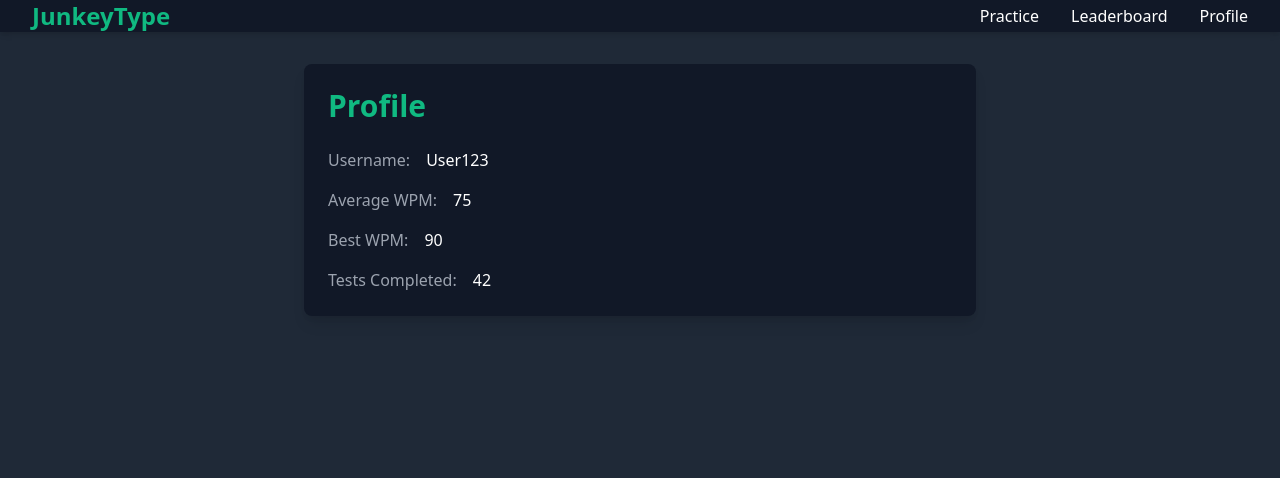
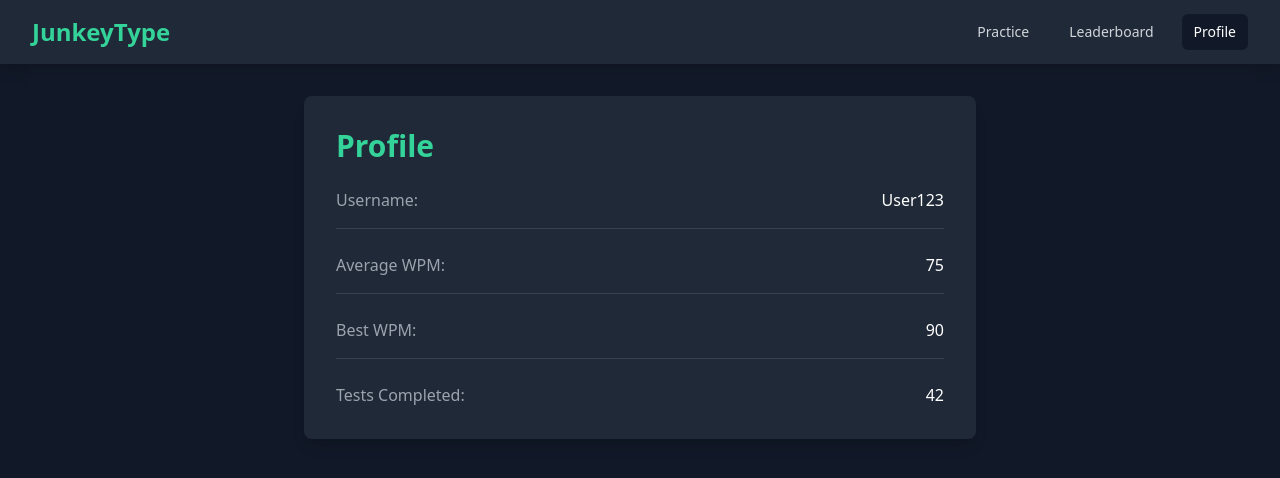
Before and after one commit to Mythsoul/JunkyType, a React (Vite) app in the folder fe/: page /profile in a window 1280 px wide. Shown: the top 478 px of the page. Built offline with nearby package versions, Linux system fonts and the light colour scheme.

Commit message:
improve ui layout

```diff
--- a/fe/package.json
+++ b/fe/package.json
@@ -10,9 +10,11 @@
     "preview": "vite preview"
   },
   "dependencies": {
+    "@reduxjs/toolkit": "^2.5.0",
     "cors": "^2.8.5",
     "react": "^18.3.1",
     "react-dom": "^18.3.1",
+    "react-redux": "^9.2.0",
     "react-router-dom": "^7.1.1"
   },
   "devDependencies": {
--- a/fe/src/App.jsx
+++ b/fe/src/App.jsx
@@ -1,23 +1,38 @@
 import React from "react";
 import { BrowserRouter, Routes, Route } from 'react-router-dom';
-import Navbar from './components/navbar';
+import { Provider } from 'react-redux';
+import store from './store/store';
+import { useSelector } from 'react-redux';
+import Navbar from "./components/navbar";
 import Typearea from "./components/Typearea";
 import Leaderboard from "./components/Leaderboard";
 import Profile from "./components/Profile";
 
-function App() {
+function AppContent() {
+  const theme = useSelector((state) => state.settings.theme);
+
   return (
     <BrowserRouter>
-      <div className="min-h-screen bg-gray-800">
+      <div className={`min-h-screen ${theme === 'dark' ? 'bg-gray-900 text-white' : 'bg-gray-100 text-gray-900'}`}>
         <Navbar />
-        <Routes>
-          <Route path="/" element={<Typearea />} />
-          <Route path="/leaderboard" element={<Leaderboard />} />
-          <Route path="/profile" element={<Profile />} />
-        </Routes>
+        <main className="container mx-auto px-4 py-8">
+          <Routes>
+            <Route path="/" element={<Typearea />} />
+            <Route path="/leaderboard" element={<Leaderboard />} />
+            <Route path="/profile" element={<Profile />} />
+          </Routes>
+        </main>
       </div>
     </BrowserRouter>
   );
 }
 
+function App() {
+  return (
+    <Provider store={store}>
+      <AppContent />
+    </Provider>
+  );
+}
+
 export default App;
--- a/fe/src/components/Info.jsx
+++ b/fe/src/components/Info.jsx
@@ -1,23 +1,27 @@
 import React from 'react';
+import { useSelector } from 'react-redux';
 
 const Info = ({ wpm, isTypingCorrect, isStarted }) => {
+  const theme = useSelector((state) => state.settings.theme);
+
   return (
-    <div className="fixed right-10 top-1/2 transform -translate-y-1/2">
-      <div className="bg-white/90 backdrop-blur-sm rounded-lg shadow-lg p-6 space-y-4">
+    <div className={`rounded-lg shadow-lg p-6 space-y-4 ${theme === 'dark' ? 'bg-gray-800' : 'bg-white'}`}>
       <div className="space-y-2">
-          <h2 className="text-lg font-semibold text-slate-700">Stats</h2>
+        <h2 className={`text-lg font-semibold ${theme === 'dark' ? 'text-green-400' : 'text-green-600'}`}>Stats</h2>
         <div className="space-y-3">
           <div>
-              <p className="text-sm text-slate-500">Speed</p>
-              <p className="text-3xl font-bold text-blue-600">
+            <p className={theme === 'dark' ? 'text-gray-400' : 'text-gray-600'}>Speed</p>
+            <p className={`text-3xl font-bold ${theme === 'dark' ? 'text-blue-400' : 'text-blue-600'}`}>
               {isStarted ? wpm : 0} <span className="text-sm">WPM</span>
             </p>
           </div>
 
           <div>
-              <p className="text-sm text-slate-500">Status</p>
+            <p className={theme === 'dark' ? 'text-gray-400' : 'text-gray-600'}>Status</p>
             <div className={`text-lg font-medium ${
-                isTypingCorrect ? 'text-emerald-500' : 'text-rose-500'
+              isTypingCorrect
+                ? theme === 'dark' ? 'text-green-400' : 'text-green-600'
+                : theme === 'dark' ? 'text-red-400' : 'text-red-600'
             }`}>
               {isStarted ? (
                 isTypingCorrect ? '✓ Correct' : '× Incorrect'
@@ -28,7 +32,6 @@ const Info = ({ wpm, isTypingCorrect, isStarted }) => {
         </div>
       </div>
     </div>
-    </div>
   );
 };
 
--- a/fe/src/components/Navbar.jsx
+++ b/fe/src/components/Navbar.jsx
@@ -1,23 +1,46 @@
 import React from 'react';
 import { Link, NavLink } from 'react-router-dom';
+import { useSelector } from 'react-redux';
 
 function Navbar() {
+  const theme = useSelector((state) => state.settings.theme);
+
   return (
-    <nav className="bg-gray-900 h-[70px] px-8 shadow-md">
-      <div className="h-full max-w-7xl mx-auto flex items-center justify-between">
-        <NavLink to="/" className="text-green-500 text-2xl font-bold no-underline">
+    <nav className={theme === 'dark' ? 'bg-gray-800 shadow-lg' : 'bg-white shadow-lg'}>
+      <div className="max-w-7xl mx-auto px-4 sm:px-6 lg:px-8">
+        <div className="flex items-center justify-between h-16">
+          <Link to="/" className={`text-2xl font-bold no-underline ${theme === 'dark' ? 'text-green-400' : 'text-green-600'}`}>
             JunkeyType
-        </NavLink>
-        <div className="flex gap-8">
-          <NavLink to="/" className="text-white hover:text-green-500 transition-colors duration-300 no-underline">
+          </Link>
+          <div className="flex space-x-4">
+            <NavLink to="/" className={({ isActive }) =>
+              `px-3 py-2 rounded-md text-sm font-medium no-underline transition-colors duration-300
+              ${isActive
+                ? theme === 'dark' ? 'bg-gray-900 text-white' : 'bg-gray-200 text-gray-900'
+                : theme === 'dark' ? 'text-gray-300 hover:bg-gray-700 hover:text-white' : 'text-gray-600 hover:bg-gray-100 hover:text-gray-900'
+              }`
+            }>
               Practice
             </NavLink>
-          <NavLink to="/leaderboard" className="text-white hover:text-green-500 transition-colors duration-300 no-underline">
+            <NavLink to="/leaderboard" className={({ isActive }) =>
+              `px-3 py-2 rounded-md text-sm font-medium no-underline transition-colors duration-300
+              ${isActive
+                ? theme === 'dark' ? 'bg-gray-900 text-white' : 'bg-gray-200 text-gray-900'
+                : theme === 'dark' ? 'text-gray-300 hover:bg-gray-700 hover:text-white' : 'text-gray-600 hover:bg-gray-100 hover:text-gray-900'
+              }`
+            }>
               Leaderboard
             </NavLink>
-          <NavLink to="/profile" className="text-white hover:text-green-500 transition-colors duration-300 no-underline">
+            <NavLink to="/profile" className={({ isActive }) =>
+              `px-3 py-2 rounded-md text-sm font-medium no-underline transition-colors duration-300
+              ${isActive
+                ? theme === 'dark' ? 'bg-gray-900 text-white' : 'bg-gray-200 text-gray-900'
+                : theme === 'dark' ? 'text-gray-300 hover:bg-gray-700 hover:text-white' : 'text-gray-600 hover:bg-gray-100 hover:text-gray-900'
+              }`
+            }>
               Profile
             </NavLink>
+          </div>
         </div>
       </div>
     </nav>
--- a/fe/src/components/Profile.jsx
+++ b/fe/src/components/Profile.jsx
@@ -2,25 +2,25 @@ import React from 'react';
 
 function Profile() {
   return (
-    <div className="container mx-auto px-4 py-8">
-      <div className="max-w-2xl mx-auto bg-gray-900 rounded-lg shadow-lg p-6">
-        <h2 className="text-3xl font-bold text-green-500 mb-6">Profile</h2>
-        <div className="space-y-4">
-          <div className="flex items-center space-x-4">
+    <div className="max-w-2xl mx-auto bg-gray-800 rounded-lg shadow-lg overflow-hidden">
+      <div className="p-8">
+        <h2 className="text-3xl font-bold text-green-400 mb-6">Profile</h2>
+        <div className="space-y-6">
+          <div className="flex items-center justify-between border-b border-gray-700 pb-4">
             <span className="text-gray-400">Username:</span>
-            <span className="text-white">User123</span>
+            <span className="text-white font-medium">User123</span>
           </div>
-          <div className="flex items-center space-x-4">
+          <div className="flex items-center justify-between border-b border-gray-700 pb-4">
             <span className="text-gray-400">Average WPM:</span>
-            <span className="text-white">75</span>
+            <span className="text-white font-medium">75</span>
           </div>
-          <div className="flex items-center space-x-4">
+          <div className="flex items-center justify-between border-b border-gray-700 pb-4">
             <span className="text-gray-400">Best WPM:</span>
-            <span className="text-white">90</span>
+            <span className="text-white font-medium">90</span>
           </div>
-          <div className="flex items-center space-x-4">
+          <div className="flex items-center justify-between">
             <span className="text-gray-400">Tests Completed:</span>
-            <span className="text-white">42</span>
+            <span className="text-white font-medium">42</span>
           </div>
         </div>
       </div>
--- a/fe/src/components/Typearea.jsx
+++ b/fe/src/components/Typearea.jsx
@@ -1,10 +1,13 @@
-import React from 'react';
-import { useState, useEffect } from 'react';
+import React, { useState, useEffect } from 'react';
+import { useSelector } from 'react-redux';
 import Info from './Info';
+import Options from './Options';
 
 const DisplayText = ({ targetText, userInput }) => {
+  const theme = useSelector((state) => state.settings.theme);
+
   return (
-    <div className="bg-white/80 backdrop-blur-sm rounded-lg shadow-lg p-8 w-full max-w-3xl select-none">
+    <div className={`rounded-lg shadow-lg p-8 w-full select-none ${theme === 'dark' ? 'bg-gray-800' : 'bg-white'}`}>
       <div className="text-2xl font-mono leading-relaxed tracking-wide">
         {targetText.split('').map((char, index) => (
           <span
@@ -12,9 +15,9 @@ const DisplayText = ({ targetText, userInput }) => {
             className={
               index < userInput.length
                 ? userInput[index] === char
-                  ? 'text-emerald-500 font-medium'
-                  : 'text-rose-500 bg-rose-100'
-                : 'text-slate-600'
+                  ? 'text-green-500 font-medium'
+                  : `text-red-500 ${theme === 'dark' ? 'bg-red-900/20' : 'bg-red-100'}`
+                : theme === 'dark' ? 'text-gray-500' : 'text-gray-400'
             }
           >
             {char}
@@ -26,6 +29,9 @@ const DisplayText = ({ targetText, userInput }) => {
 };
 
 function Typearea() {
+
+
+  const theme = useSelector((state) => state.settings.theme);
     // Add new states for WPM calculation
     const [startTime, setStartTime] = useState(null);
     const [wpm, setWpm] = useState(0);
@@ -33,7 +39,7 @@ function Typearea() {
 
     const [Allwords, setAllwords] = useState([]);
     const [words, setWords] = useState([]);
-  const [language, setLanguage] = useState('english');
+    const language = useSelector((state) => state.settings.language);
     const [pressedKey, setPressedKey] = useState('');
     const [istextloading, setIstextloading] = useState(false);
     const [isTyping, setIsTyping] = useState(false);
@@ -155,20 +161,22 @@ function Typearea() {
     }
 
   return (
-    <div className="min-h-screen bg-gradient-to-br from-slate-100 to-slate-200 flex items-center justify-center p-6 select-none">
-      <Info
-        wpm={wpm}
-        isTypingCorrect={isTypingCorrect}
-        isStarted={isStarted}
-      />
-      <div className="w-full max-w-4xl space-y-8">
+    <div className="flex flex-col lg:flex-row gap-8">
+      <div className="lg:w-1/4">
+        <Options />
+      </div>
+
+      <div className="lg:w-1/2">
+        <div className={`rounded-lg p-6 shadow-lg ${theme === 'dark' ? 'bg-gray-800' : 'bg-white'}`}>
+          <div className="mb-4">
+            <div className="w-full space-y-8">
               <div className="text-center mb-12">
-          <h1 className="text-4xl font-bold text-slate-800 mb-2">JunkeyType</h1>
+                <h1 className={`text-4xl font-bold mb-2 ${theme === 'dark' ? 'text-green-400' : 'text-green-600'}`}>JunkeyType</h1>
 
                 <div className="flex justify-center items-center gap-4">
-            <p className="text-slate-600">Test your typing speed</p>
+                  <p className={theme === 'dark' ? 'text-gray-400' : 'text-gray-600'}>Test your typing speed</p>
                   {isStarted && (
-              <p className="text-2xl font-bold text-blue-600">
+                    <p className={`text-2xl font-bold ${theme === 'dark' ? 'text-blue-400' : 'text-blue-600'}`}>
                       {wpm} WPM
                     </p>
                   )}
@@ -177,7 +185,7 @@ function Typearea() {
 
               {istextloading ? (
                 <div className="flex justify-center items-center h-40">
-            <div className="text-2xl text-slate-600">Loading...</div>
+                  <div className={`text-2xl ${theme === 'dark' ? 'text-gray-400' : 'text-gray-600'}`}>Loading...</div>
                 </div>
               ) : (
                 <div className="space-y-8">
@@ -185,9 +193,11 @@ function Typearea() {
                   <div className="flex justify-center">
                     <textarea
                       placeholder="Start typing..."
-                className="w-full max-w-3xl h-24 px-6 rounded-lg border-2 border-slate-300
-                         focus:border-blue-500 focus:ring-2 focus:ring-blue-200
-                         text-xl font-mono outline-none shadow-sm"
+                      className={`w-full h-24 px-6 py-4 rounded-lg border-2
+                              text-xl font-mono outline-none shadow-sm transition-all duration-200
+                              ${theme === 'dark'
+                                ? 'bg-gray-700 border-gray-600 text-white focus:border-green-400 focus:ring-2 focus:ring-green-400/20'
+                                : 'bg-gray-100 border-gray-300 text-gray-900 focus:border-green-600 focus:ring-2 focus:ring-green-600/20'}`}
                       onChange={handleinput}
                       value={userwords}
                       style={{ resize: 'none' }}
@@ -198,11 +208,22 @@ function Typearea() {
                       maxLength={isTypinginCorrect ? userwords.length : words.join(' ').length}
                     />
                   </div>
-            <div className="text-center text-slate-500 text-sm">
-              Press <kbd className="px-2 py-1 bg-slate-100 rounded">ESC</kbd> for new words
+                  <div className={`text-center text-sm ${theme === 'dark' ? 'text-gray-400' : 'text-gray-600'}`}>
+                    Press <kbd className={`px-2 py-1 rounded ${theme === 'dark' ? 'bg-gray-700 text-gray-300' : 'bg-gray-200 text-gray-700'}`}>ESC</kbd> for new words
                   </div>
                 </div>
               )}
+            </div>
+          </div>
+        </div>
+      </div>
+
+      <div className="lg:w-1/4">
+        <Info
+          wpm={wpm}
+          isTypingCorrect={isTypingCorrect}
+          isStarted={isStarted}
+        />
       </div>
     </div>
   );
--- /dev/null
+++ b/fe/src/components/options.jsx
@@ -0,0 +1,108 @@
+import React, { useEffect, useState } from 'react';
+import { useDispatch, useSelector } from 'react-redux';
+import { setLanguage, setTheme } from '../store/slices/settingsSlice';
+
+function Options() {
+  const [languages, setLanguages] = useState([]);
+  const dispatch = useDispatch();
+  const currentLanguage = useSelector((state) => state.settings.language);
+  const currentTheme = useSelector((state) => state.settings.theme);
+  console.log(currentTheme)
+
+  useEffect(() => {
+    async function fetchLanguages() {
+      try {
+        const response = await fetch(`https://api.allorigins.win/raw?url=https://monkeytype.com/languages/_list.json`);
+        const data = await response.json();
+        if (data) {
+          setLanguages(data);
+        }
+      } catch(err) {
+        console.log(err);
+      }
+    }
+    fetchLanguages();
+  }, []);
+
+  useEffect(() => {
+    async function gettheme(){
+      const theme =  localStorage.getItem('theme');
+      if(theme){
+        dispatch(setTheme(theme));
+      }else{
+        localStorage.setItem('theme', 'dark');
+        dispatch(setTeme('dark'));
+      }
+    }
+  })
+
+  const toggletheme = (e)=>{
+    dispatch(setTheme(e.target.value));
+    const savetheme = localStorage.setItem('theme', e.target.value);
+  }
+
+
+
+  return (
+    <div className={`rounded-lg p-6 shadow-lg ${currentTheme === 'dark' ? 'bg-gray-800' : 'bg-white'}`}>
+      <h2 className={`text-2xl font-bold mb-6 ${currentTheme === 'dark' ? 'text-green-400' : 'text-green-600'}`}>Options</h2>
+
+      <div className="space-y-6">
+        <div className="language-selector">
+          <label htmlFor="language" className={`block mb-2 ${currentTheme === 'dark' ? 'text-gray-300' : 'text-gray-700'}`}>
+            Language
+          </label>
+          <select
+            name="language"
+            id="language"
+            value={currentLanguage}
+            onChange={(e) => dispatch(setLanguage(e.target.value))}
+            className={`w-full rounded-md py-2 px-3 border focus:outline-none focus:ring-2 transition-all duration-200
+              ${currentTheme === 'dark'
+                ? 'bg-gray-700 text-gray-300 border-gray-600 focus:border-green-400 focus:ring-green-400/20'
+                : 'bg-white text-gray-900 border-gray-300 focus:border-green-600 focus:ring-green-600/20'
+              }`}
+          >
+            {languages.map((lang, index) => (
+              <option key={index} value={lang}>
+                {lang}
+              </option>
+            ))}
+          </select>
+        </div>
+
+        <div className="theme-selector">
+          <label htmlFor="theme" className={`block mb-2 ${currentTheme === 'dark' ? 'text-gray-300' : 'text-gray-700'}`}>
+            Theme
+          </label>
+          <select
+            name="theme"
+            id="theme"
+            value={currentTheme}
+            onChange={toggletheme}
+            className={`w-full rounded-md py-2 px-3 border focus:outline-none focus:ring-2 transition-all duration-200
+              ${currentTheme === 'dark'
+                ? 'bg-gray-700 text-gray-300 border-gray-600 focus:border-green-400 focus:ring-green-400/20'
+                : 'bg-white text-gray-900 border-gray-300 focus:border-green-600 focus:ring-green-600/20'
+              }`}
+          >
+            <option value="dark">Dark</option>
+            <option value="light">Light</option>
+          </select>
+        </div>
+
+        <div className={currentTheme === 'dark' ? 'text-gray-400' : 'text-gray-600'}>
+          <p className="mb-2">Keyboard Shortcuts:</p>
+          <ul className="space-y-1">
+            <li>
+              <kbd className={`px-2 py-1 rounded ${currentTheme === 'dark' ? 'bg-gray-700 text-gray-300' : 'bg-gray-200 text-gray-700'}`}>ESC</kbd>
+              <span className="ml-2">New words</span>
+            </li>
+          </ul>
+        </div>
+      </div>
+    </div>
+  );
+}
+
+export default Options;
```
Also changed, not shown: fe/src/components/Languages.jsx (added, +22 -0 lines), fe/src/components/Leaderboard.jsx (+6 -5 lines). Lines whose indentation alone changed are shown as unchanged.
